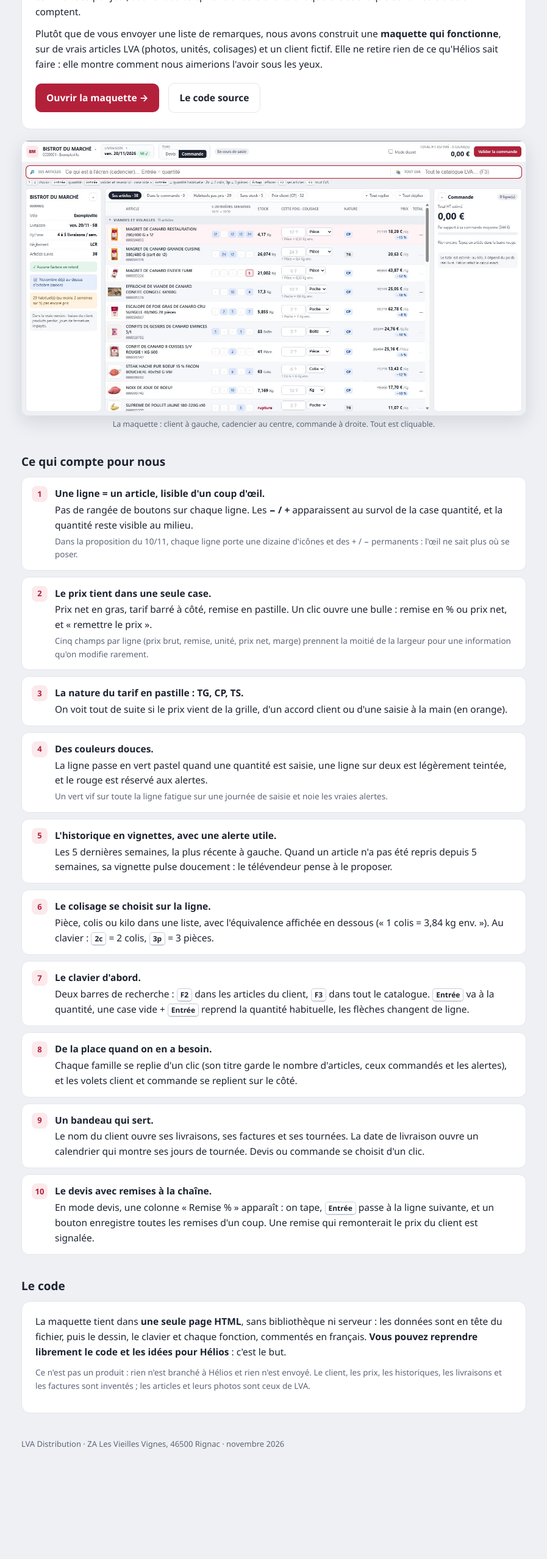
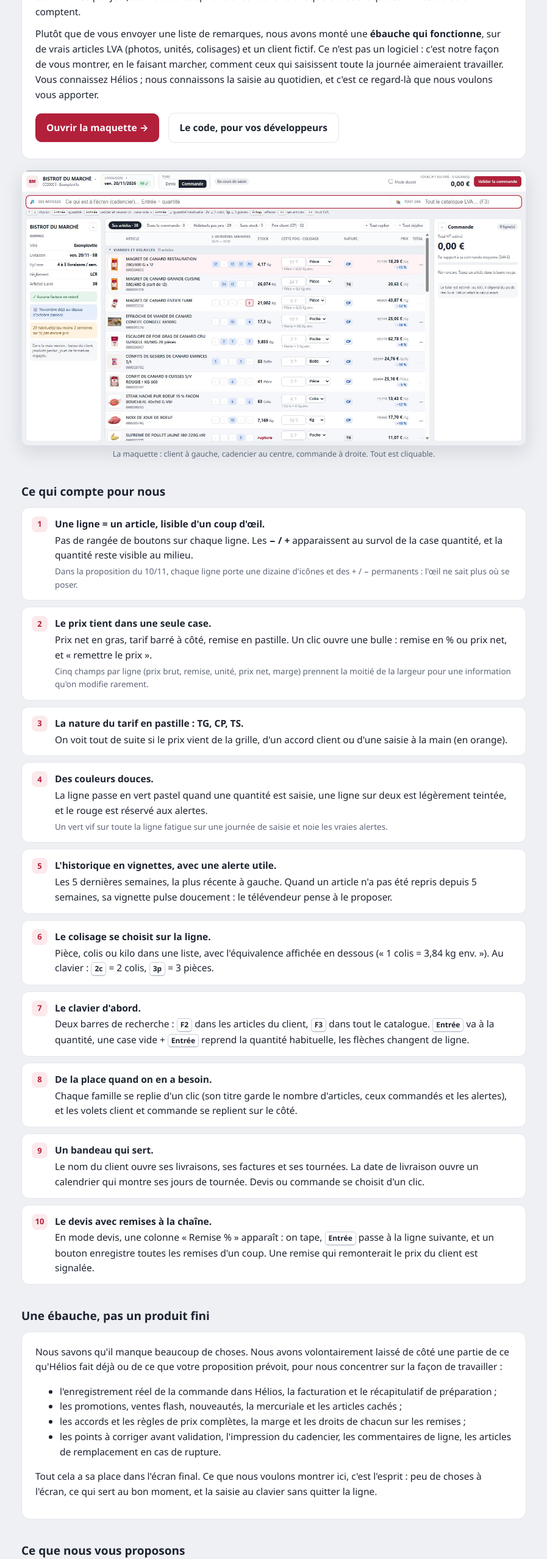
Before and after one commit to lva-distribution/lva-maquettes, a plain HTML site: page index.html in a window 1280 px wide. Shown: the part 240-2797 px from the top of the page at 61% size, without its empty margins (191-1088 px from the left). Before the commit the page ends 2678 px from the top, so only its background shows below. Drawn offline with Linux system fonts and the light colour scheme.

Commit message:
Note IDEA : ébauche assumée, ce qui manque, proposition de construire l'écran ensemble
Co-Authored-By: Claude Opus 5.5 <noreply@anthropic.com>

```diff
--- a/index.html
+++ b/index.html
@@ -38,11 +38,12 @@ footer{margin-top:40px;font-size:13px;color:var(--gris)}
     <p>Merci pour la présentation de la nouvelle saisie de commande et pour la page d'essai. Chez LVA Distribution, c'est l'écran
     sur lequel nous passons le plus de temps : la télévente y saisit des dizaines de commandes par jour, souvent au téléphone avec le client.
     Chaque clic et chaque centimètre d'écran comptent.</p>
-    <p>Plutôt que de vous envoyer une liste de remarques, nous avons construit une <b>maquette qui fonctionne</b>, sur de vrais articles
-    LVA (photos, unités, colisages) et un client fictif. Elle ne retire rien de ce qu'Hélios sait faire : elle montre comment nous aimerions
-    l'avoir sous les yeux.</p>
+    <p>Plutôt que de vous envoyer une liste de remarques, nous avons monté une <b>ébauche qui fonctionne</b>, sur de vrais articles
+    LVA (photos, unités, colisages) et un client fictif. Ce n'est pas un logiciel : c'est notre façon de vous montrer, en le faisant
+    marcher, comment ceux qui saisissent toute la journée aimeraient travailler. Vous connaissez Hélios ; nous connaissons la saisie
+    au quotidien, et c'est ce regard-là que nous voulons vous apporter.</p>
     <a class="cta" href="saisie-b/">Ouvrir la maquette →</a>
-    <a class="cta s" href="https://github.com/lva-distribution/lva-maquettes">Le code source</a>
+    <a class="cta s" href="https://github.com/lva-distribution/lva-maquettes">Le code, pour vos développeurs</a>
   </div>
 
   <a href="saisie-b/"><img class="apercu" src="apercu.jpg" alt="Aperçu de la maquette de saisie de commande : bandeau client, barre de recherche, cadencier par familles, volet commande"></a>
@@ -65,13 +66,30 @@ footer{margin-top:40px;font-size:13px;color:var(--gris)}
     <li><b>Le devis avec remises à la chaîne.</b>En mode devis, une colonne « Remise % » apparaît : on tape, <span class="kbd">Entrée</span> passe à la ligne suivante, et un bouton enregistre toutes les remises d'un coup. Une remise qui remonterait le prix du client est signalée.</li>
   </ol>
 
-  <h2>Le code</h2>
+  <h2>Une ébauche, pas un produit fini</h2>
   <div class="carte">
-    <p>La maquette tient dans <b>une seule page HTML</b>, sans bibliothèque ni serveur : les données sont en tête du fichier, puis le dessin,
-    le clavier et chaque fonction, commentés en français. <b>Vous pouvez reprendre librement le code et les idées pour Hélios</b> :
-    c'est le but.</p>
-    <p class="note">Ce n'est pas un produit : rien n'est branché à Hélios et rien n'est envoyé. Le client, les prix, les historiques, les livraisons
-    et les factures sont inventés ; les articles et leurs photos sont ceux de LVA.</p>
+    <p>Nous savons qu'il manque beaucoup de choses. Nous avons volontairement laissé de côté une partie de ce qu'Hélios fait déjà
+    ou de ce que votre proposition prévoit, pour nous concentrer sur la façon de travailler :</p>
+    <ul>
+      <li>l'enregistrement réel de la commande dans Hélios, la facturation et le récapitulatif de préparation ;</li>
+      <li>les promotions, ventes flash, nouveautés, la mercuriale et les articles cachés ;</li>
+      <li>les accords et les règles de prix complètes, la marge et les droits de chacun sur les remises ;</li>
+      <li>les points à corriger avant validation, l'impression du cadencier, les commentaires de ligne, les articles de remplacement en cas de rupture.</li>
+    </ul>
+    <p>Tout cela a sa place dans l'écran final. Ce que nous voulons montrer ici, c'est l'esprit : peu de choses à l'écran, ce qui sert au bon moment,
+    et la saisie au clavier sans quitter la ligne.</p>
+  </div>
+
+  <h2>Ce que nous vous proposons</h2>
+  <div class="carte">
+    <p>Avant d'aller plus loin de notre côté, une question simple : <b>êtes-vous prêts à construire cet écran avec nous ?</b>
+    Concrètement : un échange avec l'équipe qui a fait la proposition du 10/11, des essais de vos versions par nos télévendeurs avant leur sortie,
+    et des retours précis, écran par écran.</p>
+    <p>Le code de la maquette est en accès libre : une seule page, sans bibliothèque, commentée en français. Il ne remplace pas votre travail ;
+    il sert de <b>cahier des charges qu'on peut cliquer</b>. Vos développeurs peuvent y voir exactement le comportement attendu
+    (le survol, les touches, les couleurs) et en reprendre ce qui leur est utile.</p>
+    <p class="note">Rien n'est branché à Hélios et rien n'est envoyé. Le client, les prix, les historiques, les livraisons et les factures sont inventés ;
+    les articles et leurs photos sont ceux de LVA.</p>
   </div>
 
   <footer>LVA Distribution · ZA Les Vieilles Vignes, 46500 Rignac · novembre 2026</footer>
```
Also changed, not shown: 1 other file.
